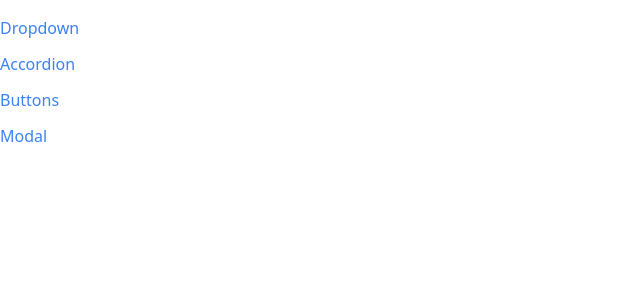
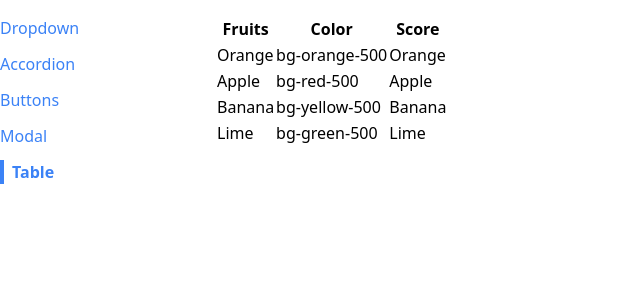
Before and after one commit to locaulker/components, a React (Create React App) app: page /table in a window 1280 px wide. Shown: the top 300 px of the page, without its empty margins (0-640 px from the left). Built offline with nearby package versions, Linux system fonts and the light colour scheme.

Commit message:
implemented basic table structure

```diff
--- a/src/App.js
+++ b/src/App.js
@@ -4,6 +4,7 @@
 import DropdownPage from "./pages/DropdownPage"
 import ButtonPage from "./pages/ButtonPage"
 import ModalPage from "./pages/ModalPage"
+import TablePage from "./pages/TablePage"
 
 function App() {
   return (
@@ -22,6 +23,9 @@
         <Route path="/modal">
           <ModalPage />
         </Route>
+        <Route path="/table">
+          <TablePage />
+        </Route>
       </div>
     </div>
   )
--- a/src/components/Sidebar.js
+++ b/src/components/Sidebar.js
@@ -6,6 +6,7 @@
     { label: "Accordion", path: "/accordion" },
     { label: "Buttons", path: "/buttons" },
     { label: "Modal", path: "/modal" },
+    { label: "Table", path: "/table" },
   ]
 
   const renderedLinks = links.map(link => {
--- /dev/null
+++ b/src/components/Table.js
@@ -0,0 +1,28 @@
+import React from "react"
+
+function Table({ data }) {
+  const renderedRows = data.map(fruit => {
+    return (
+      <tr key={fruit.name}>
+        <td>{fruit.name}</td>
+        <td>{fruit.color}</td>
+        <td>{fruit.name}</td>
+      </tr>
+    )
+  })
+
+  return (
+    <table>
+      <thead>
+        <tr>
+          <th>Fruits</th>
+          <th>Color</th>
+          <th>Score</th>
+        </tr>
+      </thead>
+      <tbody>{renderedRows}</tbody>
+    </table>
+  )
+}
+
+export default Table
--- /dev/null
+++ b/src/pages/TablePage.js
@@ -0,0 +1,19 @@
+import React from "react"
+import Table from "../components/Table"
+
+function TablePage() {
+  const data = [
+    { name: "Orange", color: "bg-orange-500", score: 5 },
+    { name: "Apple", color: "bg-red-500", score: 3 },
+    { name: "Banana", color: "bg-yellow-500", score: 1 },
+    { name: "Lime", color: "bg-green-500", score: 4 },
+  ]
+
+  return (
+    <div>
+      <Table data={data} />
+    </div>
+  )
+}
+
+export default TablePage
```
